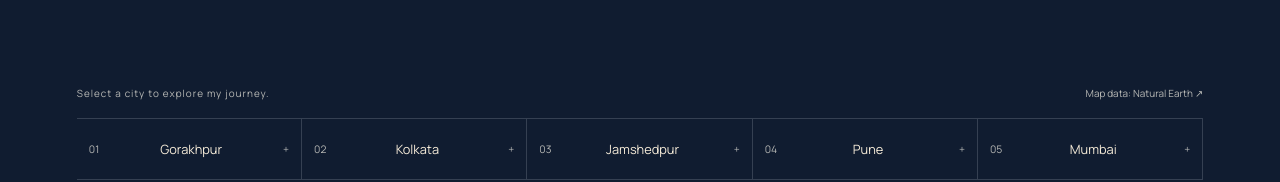
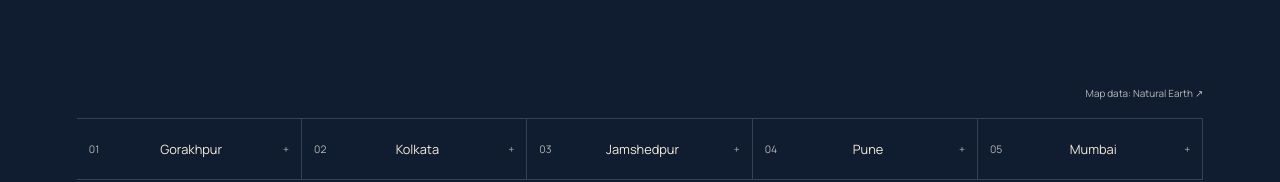
Before and after one commit to kt-shashi/kt-shashi.github.io, an Angular app: page / in a window 1280 px wide. Shown: the part 554-736 px from the top of the page. Built offline with nearby package versions, Linux system fonts and the light colour scheme.

Commit message:
Remove the city selection prompt from the map caption

```diff
--- a/src/app/journey.html
+++ b/src/app/journey.html
@@ -75,8 +75,7 @@
     <ng-content select="[opening-nav]" />
   </div>
   <div class="map-caption">
-    <span>Select a city to explore my journey.</span
-    ><a
+    <a
       href="https://www.naturalearthdata.com/about/terms-of-use/"
       target="_blank"
       rel="noopener noreferrer"
--- a/src/app/journey.scss
+++ b/src/app/journey.scss
@@ -62,8 +62,7 @@ svg {
 }
 .map-caption {
   display: flex;
-  justify-content: space-between;
-  gap: 1rem;
+  justify-content: flex-end;
   color: var(--muted);
   font-size: 0.62rem;
   letter-spacing: 0.1em;
```
